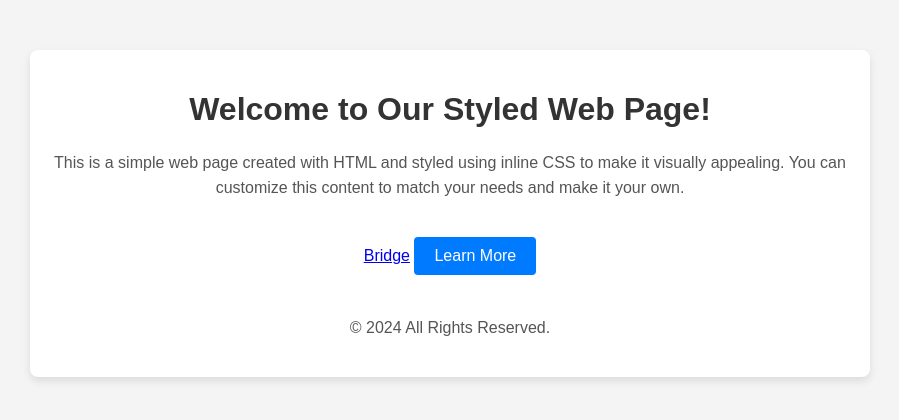
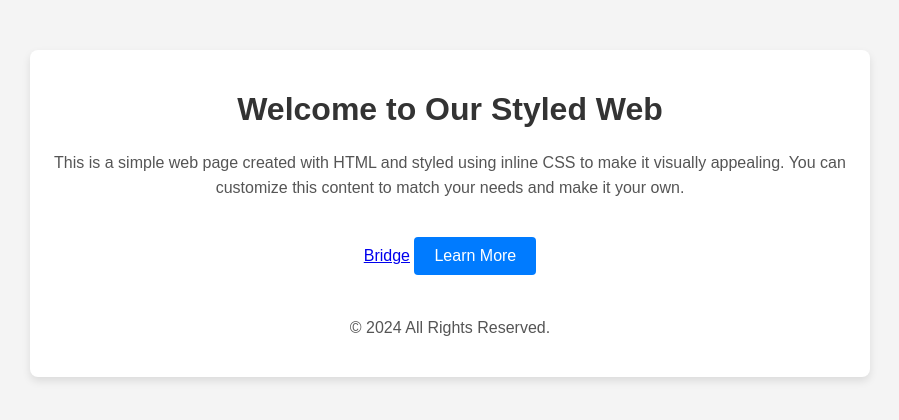
Before and after one commit to SainiGaurav101/Live_Example, a plain HTML site: page index.html in a window 1280 px wide. Shown: the whole page, without its empty margins (190-1089 px from the left). Drawn offline with Linux system fonts and the light colour scheme.

Commit message:
Update index.html
some changes is done

```diff
--- a/index.html
+++ b/index.html
@@ -48,7 +48,7 @@
 </head>
 <body>
     <div class="container">
-        <h1>Welcome to Our Styled Web Page!</h1>
+        <h1>Welcome to Our Styled Web</h1>
         <p>This is a simple web page created with HTML and styled using inline CSS to make it visually appealing.
         You can customize this content to match your needs and make it your own.</p>
          <a href="demo.html">Bridge</a>
```
